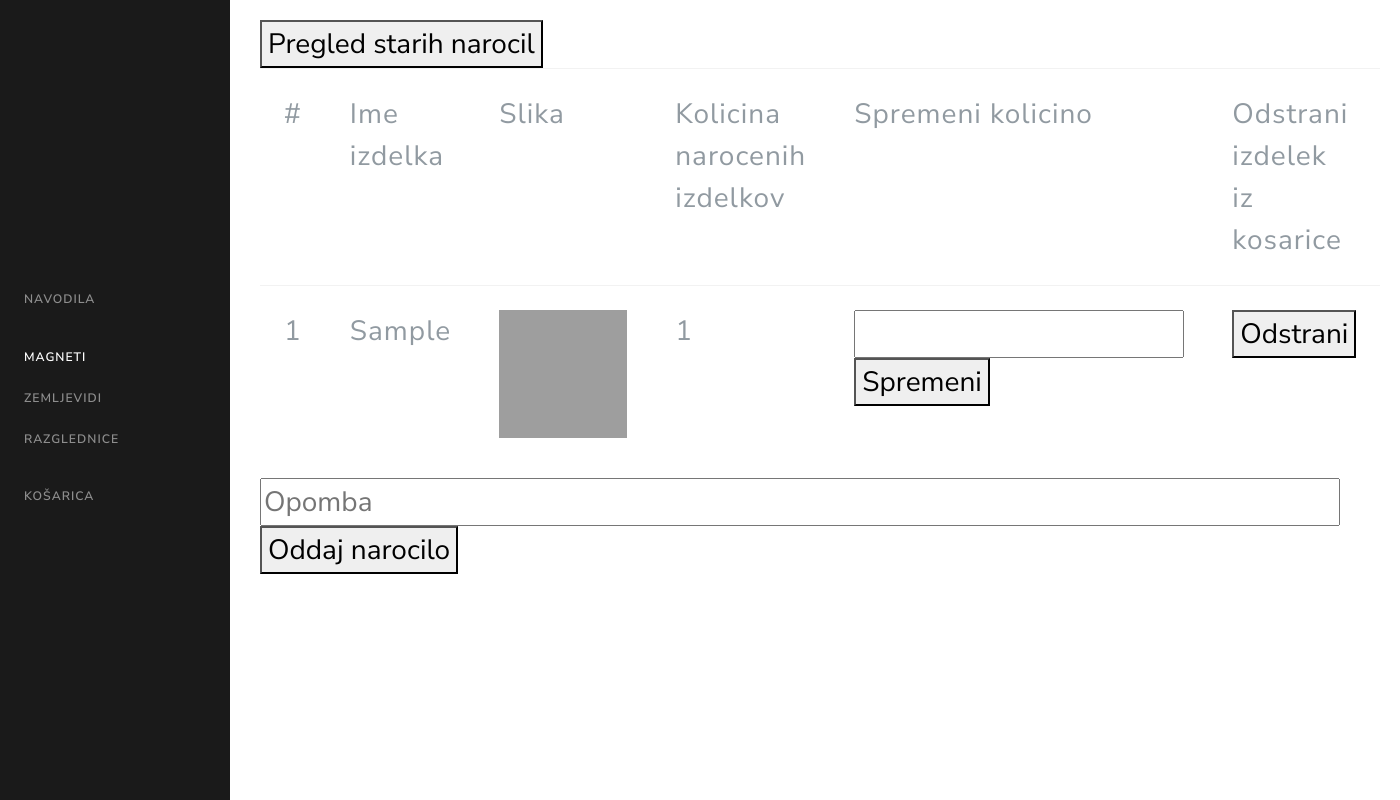
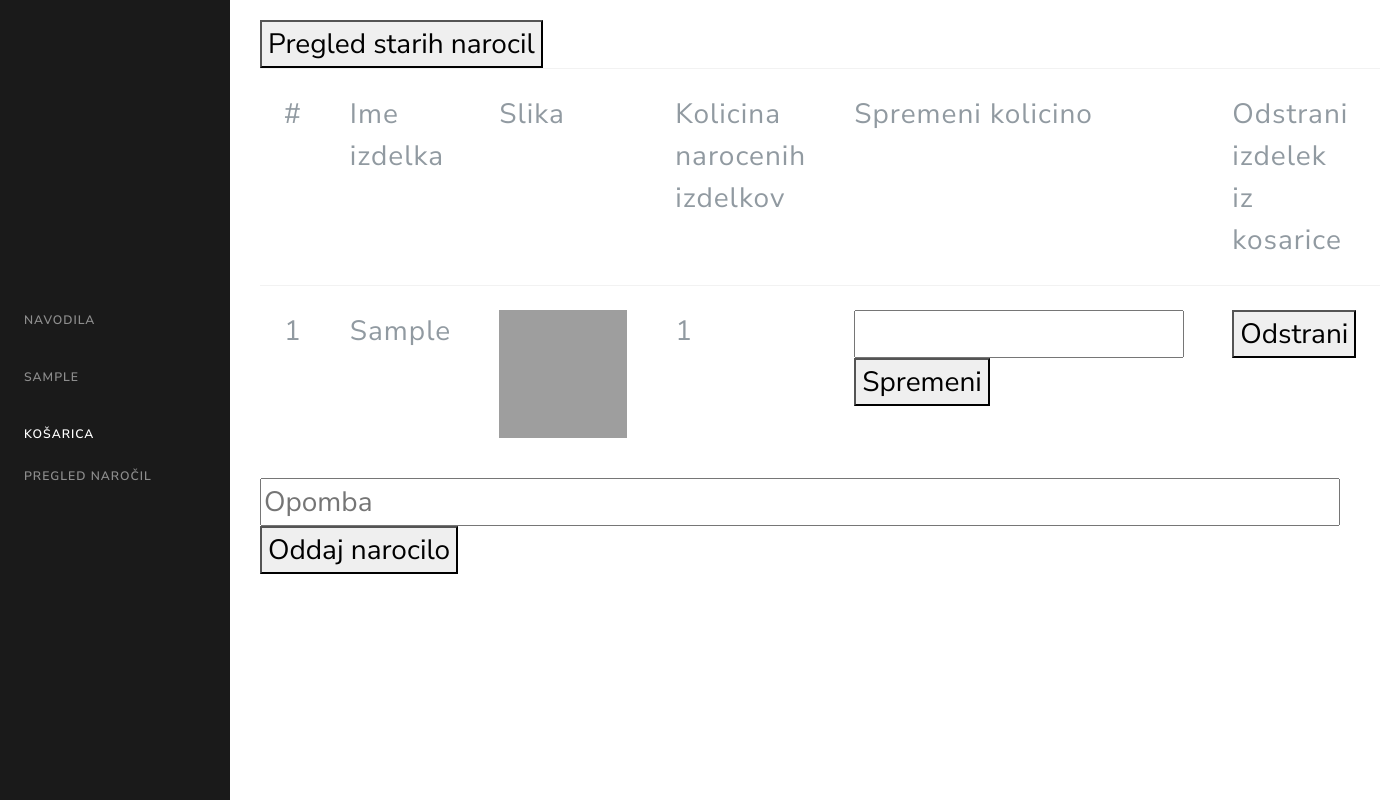
Before and after one commit to aljazv/trafika, a Django app: page /kosarica/ in a window 1400 px wide. Run offline with Django 3.2, Linux system fonts and the light colour scheme; a user stored in the database is signed in; tables that the repository leaves empty hold one stand-in row (values such as "Sample post"); parts of the project's set-up code (start-up, migrations or seed data) failed here and were passed over; some libraries are stand-ins or nearby versions; grey boxes are pictures that could not be loaded.

Commit message:
nav bar sedaj dinamicno, ob addanju skupine se posodobi nav, active dela

```diff
--- a/products/templates/products/index.html
+++ b/products/templates/products/index.html
@@ -1,15 +1,11 @@
-{% include "base.html" %}
+{% include "base.html" with skupine=skupine index_skupina=index_skupina %}
 
 
 {% block head %}
 
 
 <script type="text/javascript">
-
-
-
 </script>
-
 
 {% endblock %}
 
--- a/products/templates/products/kosarica.html
+++ b/products/templates/products/kosarica.html
@@ -1,4 +1,4 @@
-{% include "base.html" %}
+{% include "base.html" with active_kosarica="active" skupine=skupine %}
 
 
 <div id="main" class="main">
--- a/products/templates/products/pregled_narocil.html
+++ b/products/templates/products/pregled_narocil.html
@@ -1,4 +1,4 @@
-{% include "base.html" %}
+{% include "base.html" with active_narocila="active" skupine=skupine%}
 <div id="main" class="main">
 	{% block content %}
 	{% if message %}<h5 class="alert {{ msg_type }}"> {{ message }} </h5> {% endif %}
--- a/products/views.py
+++ b/products/views.py
@@ -22,6 +22,8 @@ from time import gmtime, strftime
 
 #context: opozorilo je za display informacij
 
+def getAllGroups():
+    return SkupinaIzdelkov.objects.all()
 
 #index je glavna stran ki si prikaze ko se uporabnik prijavi
 #ce gres na main page te preusmeri na prvo skupino izdelkov
@@ -94,14 +96,13 @@ def index_skupina(request, index, search_string = None):
 
 
 
-
+        #logika za iskanje po tagih
         if search_string != None:
-            vsi_izdelki = Izdelek.objects.filter(tag__ime__istartswith=search_string)
+            vsi_izdelki = Izdelek.objects.filter(tag__ime__istartswith=search_string).filter(skupina_izdelkov__id = index).filter(aktiven=True).order_by('ime')
 
         else:
-            vsi_izdelki = Izdelek.objects.filter(aktiven=True).order_by('ime')
+            vsi_izdelki = Izdelek.objects.filter(aktiven=True).filter(skupina_izdelkov__id = index).order_by('ime')
 
-        vse_skupine = SkupinaIzdelkov.objects.all()
 
 
         #paginacija
@@ -114,9 +115,10 @@ def index_skupina(request, index, search_string = None):
 
         context = {
             'opozorilo' : 'nic',
-            'skupine': vse_skupine,
+            'skupine': getAllGroups(),
             'kolicina_form' : kolicina_form,
             'izdelki' : paginirani_izdelki,
+            'index_skupina' : index,
 
         }
 
@@ -151,7 +153,8 @@ def kosarica(request):
     narocila_izdelkov = kosarica_uporabnika.narocila_izdelka.all()
 
     context = {
-        'arr': narocila_izdelkov
+        'arr': narocila_izdelkov,
+        'skupine': getAllGroups(),
         }
 
     return render(request,'products/kosarica.html',context)
@@ -293,7 +296,8 @@ def pregled_narocil(request):
     context = {
         'arr': narocila_uporabnika,
         'msg_type': 'alert-success',
-        'message': 'Naročilo uspešno oddano.'
+        'message': 'Naročilo uspešno oddano.',
+        'skupine': getAllGroups(),
         }
 
     return render(request,'products/pregled_narocil.html',context)
--- a/trafika/templates/base.html
+++ b/trafika/templates/base.html
@@ -26,11 +26,23 @@
   <div class="collapse navbar-collapse" id="navbarNavAltMarkup">
     <div class="navbar-nav flex-column">
       <a class="nav-item nav-link mb-3" href="#">Navodila</a>
-      <a class="nav-item nav-link active" href="#">Magneti</a>
-      <a class="nav-item nav-link" href="#">Zemljevidi</a>
-      <a class="nav-item nav-link " href="#">Razglednice</a>
 
-      <a class="nav-item nav-link mt-3" href="#">Košarica</a>
+      {% for skupina in skupine %}
+
+        {% if skupina.id == index_skupina %}
+
+        <a class="nav-item nav-link active" href="/{{skupina.id}}/">{{skupina.ime}}</a>
+        {% else %}
+        <a class="nav-item nav-link" href="/{{skupina.id}}/">{{ skupina.ime }}</a>
+        {% endif %}
+
+      {% endfor %}
+
+
+      <a class="nav-item nav-link mt-3 {{ active_kosarica}}" href="/kosarica/">Košarica</a>
+      <a class="nav-item nav-link {{ active_narocila }}" href="/pregled_narocil/">Pregled naročil</a>
+
+
     </div>
   </div>
 </nav>
```
Also changed, not shown: media/gallery/Bled_itzvirS.jpg (added), media/gallery/Triglav_od6YkHw.jpg (added).
